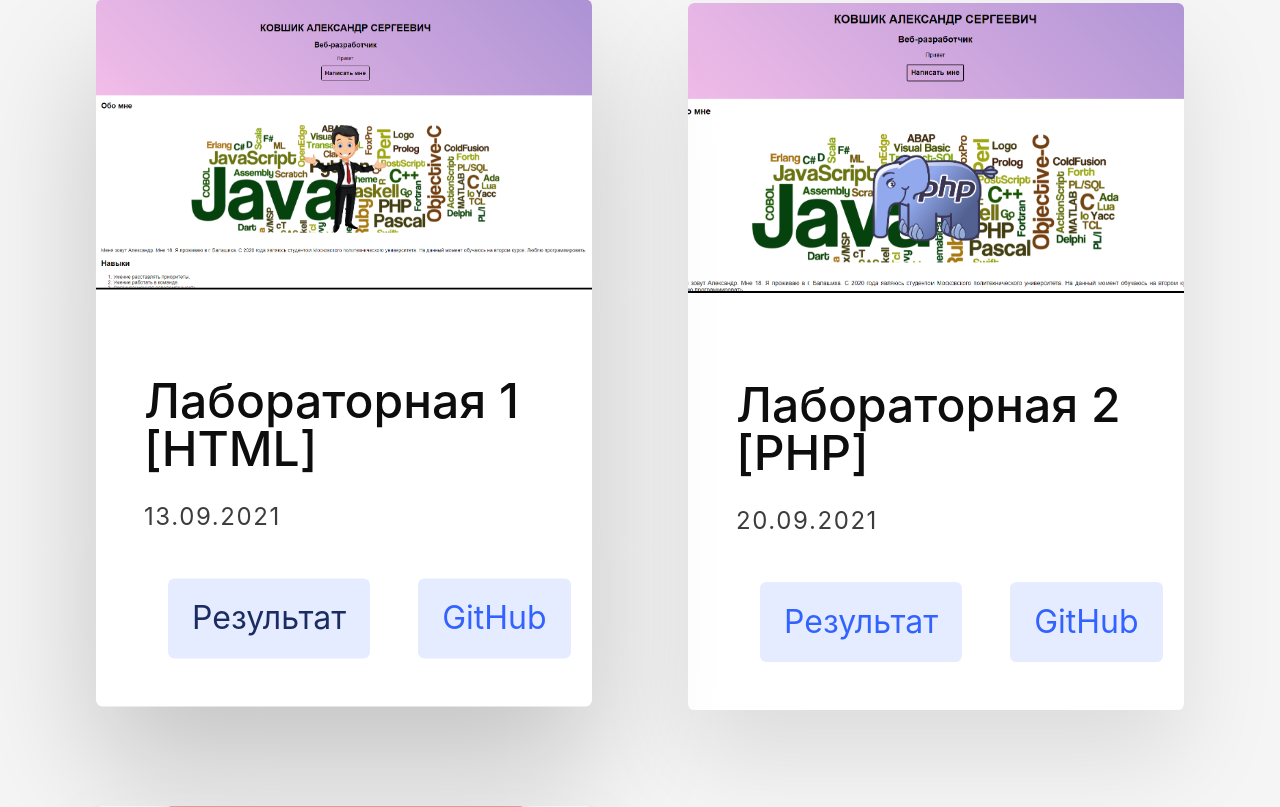
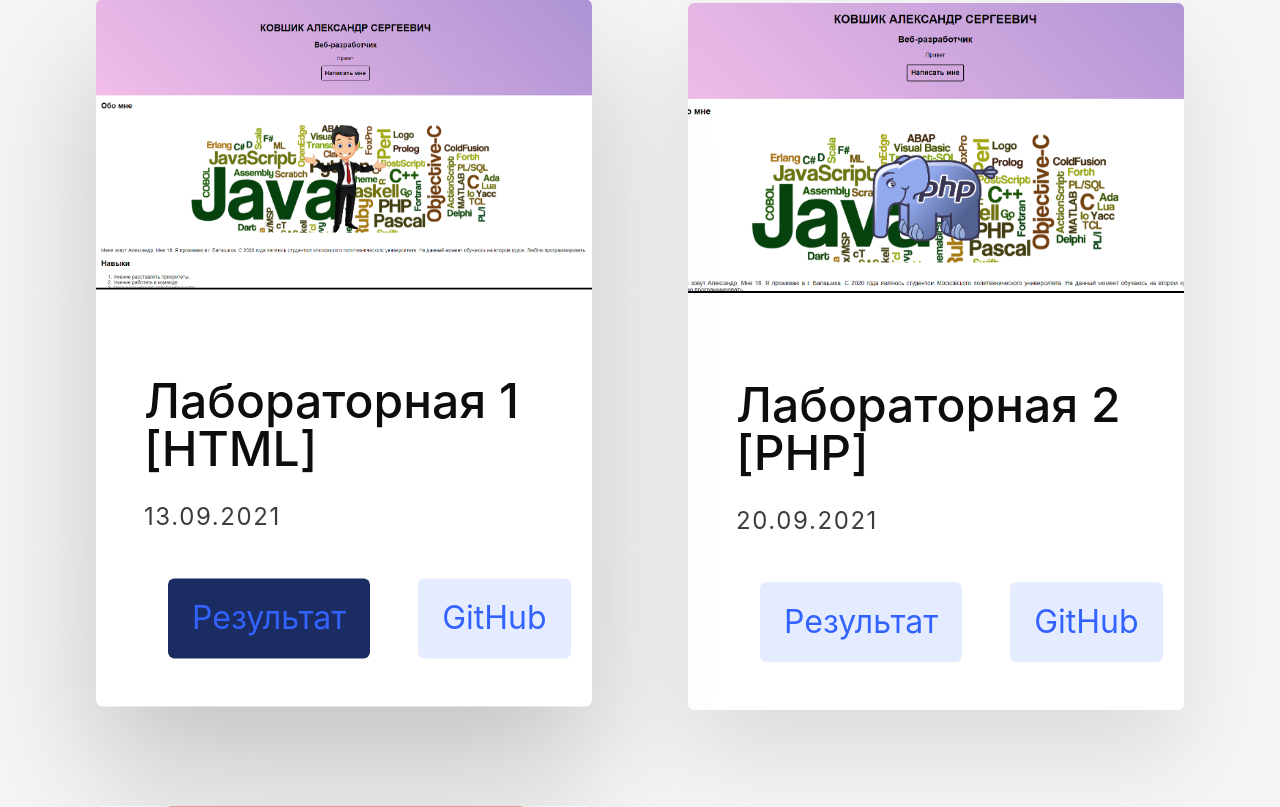
Before and after one commit to Mercuuury/web, a PHP site: page / in a window 1280 px wide, with the pointer over the restyled element. Shown: the part 216-1023 px from the top of the page. Run offline with PHP 8.4, Linux system fonts and the light colour scheme.

Commit message:
fix(style.css)

```diff
--- a/styles/style.css
+++ b/styles/style.css
@@ -132,7 +132,7 @@ html, body {
   cursor: pointer;
 }
 .card__btn:hover {
-  color: #1b2c62;
+  background-color: #1b2c62;
 }
 
 
```
